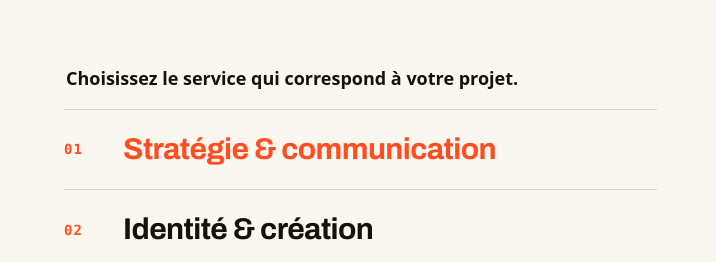
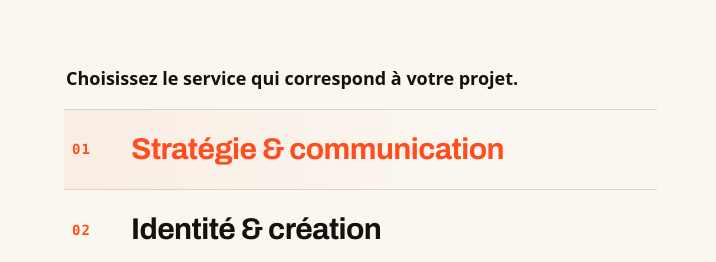
Before and after one commit to sudomarc/amplio-web, a website: page services.html in a window 1280 px wide. In both pictures the pointer is over the label 360 px from the left and 687 px from the top of the page. Shown: the part 538-800 px from the top of the page, 0-716 px from the left. Drawn offline with Linux system fonts and the light colour scheme.

Commit message:
style(services): renforcer les etats interactifs

```diff
--- a/assets/css/services.css
+++ b/assets/css/services.css
@@ -129,6 +129,7 @@
 
 .service-card {
   position: relative;
+  transition: color var(--dur-fast) ease, padding-inline var(--dur-base) var(--ease-out);
   display: flex;
   flex-wrap: wrap;
   align-items: center;
@@ -136,6 +137,15 @@
   width: 100%;
   padding-block: var(--space-5);
   cursor: pointer;
+  padding-inline-start: var(--space-2);
+  padding-inline-end: var(--space-2);
+}
+
+.service-card:hover,
+.service-card.is-selected {
+  color: var(--color-accent);
+  background:
+    linear-gradient(90deg, rgba(255, 77, 31, 0.06), transparent 70%);
 }
 
 .service-card:has(.service-card__radio:focus-visible) {
```
